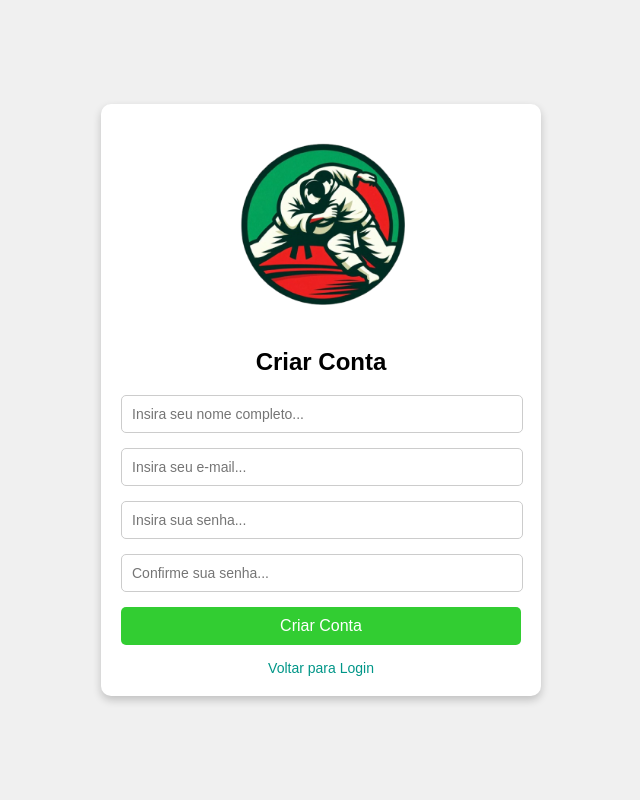
After one commit to DuqueIguro/JiuClass, a PHP site: page /pages/criarconta.html in a window 1280 px wide. The commit adds this page. Shown: the whole page, without its empty margins (319-959 px from the left). Run offline with PHP 8.4, Linux system fonts and the light colour scheme.

Commit message:
Tela de cadastro

```diff
--- /dev/null
+++ b/pages/criarconta.html
@@ -0,0 +1,38 @@
+<!DOCTYPE html>
+<html>
+
+<head>
+    <meta charset='utf-8'>
+    <meta http-equiv='X-UA-Compatible' content='IE=edge'>
+    <title>JiuClass</title>
+    <meta name='viewport' content='width=device-width, initial-scale=1'>
+    <link rel='stylesheet' type='text/css' media='screen' href='..\style\criarconta.css'>
+    <script src='..\scripts\main.js'></script>
+</head>
+
+<body>
+    <div class="container">
+        <div class="logo">
+            <img src="../img/logo.png" alt="Logo">
+        </div>
+        <h2>Criar Conta</h2>
+        <form action="/criar-conta" method="post">
+            <div class="form-group">
+                <input type="text" name="nome" placeholder="Insira seu nome completo..." required>
+            </div>
+            <div class="form-group">
+                <input type="email" name="email" placeholder="Insira seu e-mail..." required>
+            </div>
+            <div class="form-group">
+                <input type="password" name="senha" placeholder="Insira sua senha..." required>
+            </div>
+            <div class="form-group">
+                <input type="password" name="confirmar_senha" placeholder="Confirme sua senha..." required>
+            </div>
+            <button type="submit" class="btn">Criar Conta</button>
+        </form>
+        <a href="login.html" class="link-voltar">Voltar para Login</a>
+    </div>
+</body>
+
+</html>
--- a/pages/login.html
+++ b/pages/login.html
@@ -1,5 +1,6 @@
 <!DOCTYPE html>
 <html>
+
 <head>
     <meta charset='utf-8'>
     <meta http-equiv='X-UA-Compatible' content='IE=edge'>
@@ -8,6 +9,7 @@
     <link rel='stylesheet' type='text/css' media='screen' href='..\style\login.css'>
     <script src='main.js'></script>
 </head>
+
 <body>
     <div class="container">
         <div class="logo">
@@ -19,8 +21,9 @@
             <button type="submit" class="login-button" href="..\pages\index.html">Entrar</button>
         </form>
         <p class="register-text">
-            Ainda não é cadastrado? <a href="#">Criar conta!</a>
+            Ainda não é cadastrado? <a href="..\pages\criarconta.html">Criar conta!</a>
         </p>
     </div>
 </body>
+
 </html>
--- /dev/null
+++ b/style/criarconta.css
@@ -0,0 +1,78 @@
+body {
+    font-family: Arial, sans-serif;
+    background-color: #f0f0f0;
+    margin: 0;
+    padding: 0;
+    display: flex;
+    justify-content: center;
+    align-items: center;
+    height: 100vh;
+}
+
+/* Container */
+.container {
+    background-color: #ffffff;
+    width: 400px;
+    padding: 20px;
+    border-radius: 10px;
+    box-shadow: 0 4px 8px rgba(0, 0, 0, 0.2);
+    text-align: center;
+}
+
+/* Logo */
+.logo {
+    margin-bottom: 20px;
+}
+
+.logo img {
+    width: 200px;
+    height: auto;
+
+}
+
+/* Formulario de Estilo */
+.form-group {
+    margin-bottom: 15px;
+}
+
+.form-group input {
+    width: calc(100% - 20px);
+    padding: 10px;
+    border: 1px solid #ccc;
+    border-radius: 5px;
+    font-size: 14px;
+}
+
+.form-group input:focus {
+    outline: none;
+    border-color: #009688;
+}
+
+/* Estilização do botão */
+.btn {
+    background-color: #32cd32;
+    color: white;
+    border: none;
+    padding: 10px;
+    border-radius: 5px;
+    cursor: pointer;
+    width: 100%;
+    transition: background-color 0.3s;
+    font-size: 16px;
+}
+
+.btn:hover {
+    background-color: #28a428;
+}
+
+.link-voltar {
+    display: block;
+    margin-top: 15px;
+    color: #009688;
+    text-decoration: none;
+    font-size: 14px;
+}
+
+.link-voltar:hover {
+    text-decoration: underline;
+}
```
Also changed, not shown: style/login.css (+5 -4 lines), README.md.
